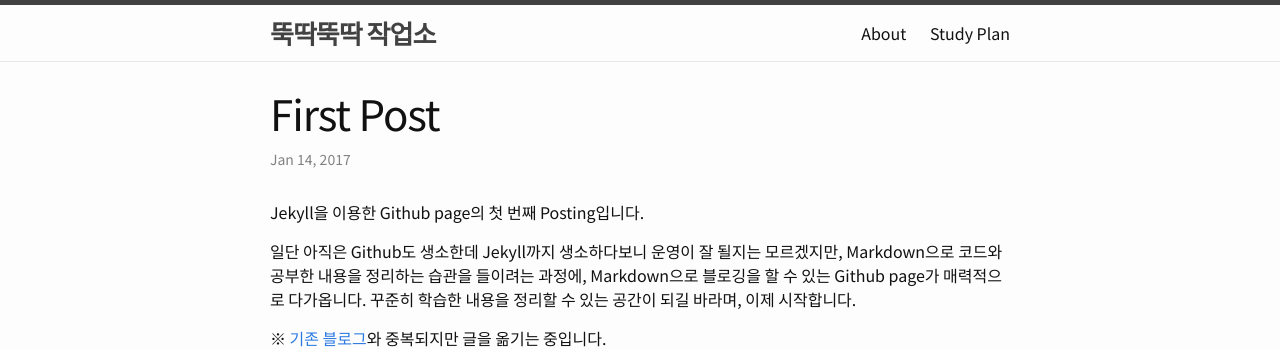
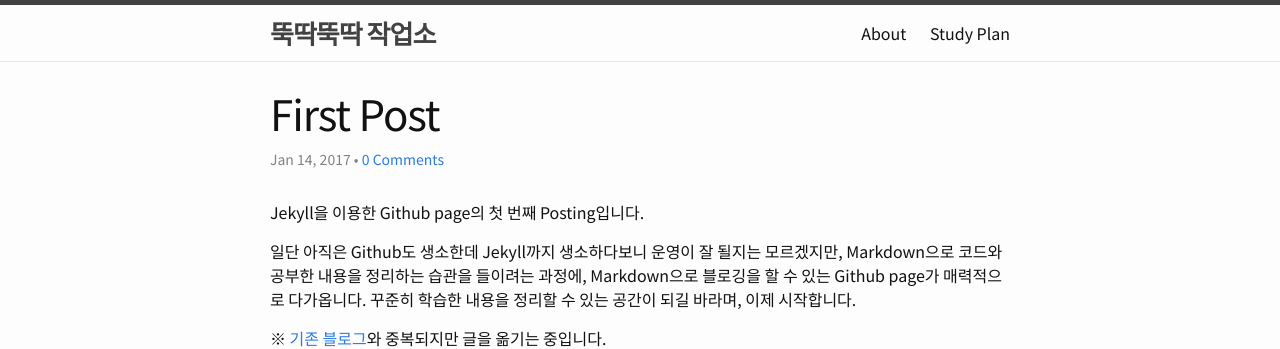
Before and after one commit to howdark/howdark.github.io, a Jekyll site: the page built from _posts/2017-01-14-my-first-jekyll-post.md, in a window 1280 px wide. Shown: the top 349 px of the page. Built offline with Jekyll 4.4.1, drawn with Linux system fonts in a browser that asks for light colours; comment, search, counter and statistics services are not loaded.

Commit message:
add disqus comments count

```diff
--- a/_layouts/default.html
+++ b/_layouts/default.html
@@ -14,7 +14,7 @@
     </main>
 
     {% include footer.html %}
-
+    <script id="dsq-count-scr" src="//{{site.disqus.shortname}}.disqus.com/count.js" async></script>
   </body>
 
 </html>
--- a/_layouts/post.html
+++ b/_layouts/post.html
@@ -5,7 +5,7 @@ layout: default
 
   <header class="post-header">
     <h1 class="post-title" itemprop="name headline">{{ page.title | escape }}</h1>
-    <p class="post-meta"><time datetime="{{ page.date | date_to_xmlschema }}" itemprop="datePublished">{{ page.date | date: "%b %-d, %Y" }}</time>{% if page.author %} • <span itemprop="author" itemscope itemtype="http://schema.org/Person"><span itemprop="name">{{ page.author }}</span></span>{% endif %}</p>
+    <p class="post-meta"><time datetime="{{ page.date | date_to_xmlschema }}" itemprop="datePublished">{{ page.date | date: "%b %-d, %Y" }}</time>{% if page.author %} • <span itemprop="author" itemscope itemtype="http://schema.org/Person"><span itemprop="name">{{ page.author }}</span></span>{% endif %}{% if page.comments %} • <a href="{{site.url}}{{ page.url }}#disqus_thread">0 Comments</a>{% endif %}</p>
   </header>
 
   <div class="post-content" itemprop="articleBody">
```
